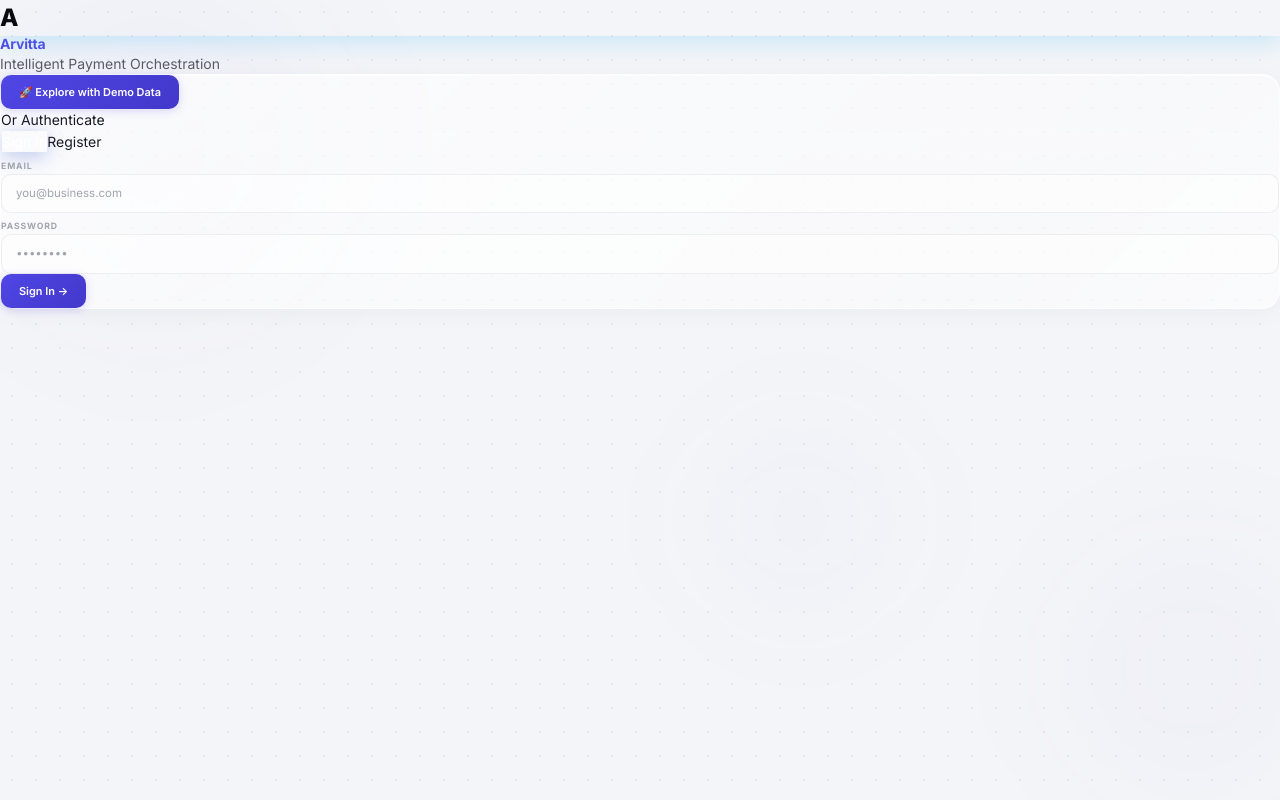
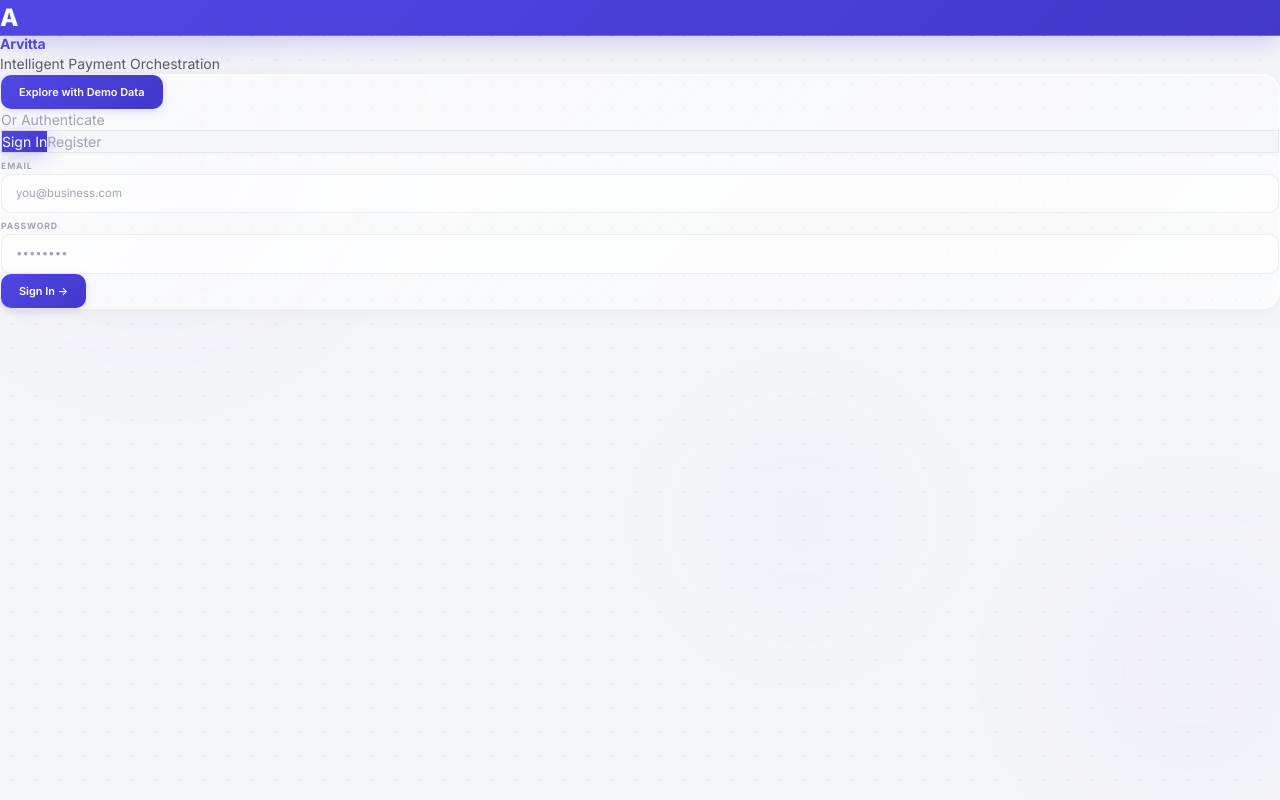
Before and after one commit to Rishabh01487/Project-Arvitta, a Next.js app: page / in a window 1280 px wide. Built offline with nearby package versions, Linux system fonts and the light colour scheme.

Commit message:
feat: redesign loading screen and auth page with glassmorphism

```diff
--- a/src/app/page.tsx
+++ b/src/app/page.tsx
@@ -10,12 +10,11 @@ export default function HomePage() {
   if (isLoading) {
     return (
       <div className="min-h-screen flex items-center justify-center" style={{ background: 'var(--color-av-bg)' }}>
-        <div className="bg-grid" />
         <div className="bg-orb-1" /><div className="bg-orb-2" />
         <div className="text-center float-in" style={{ position: 'relative', zIndex: 1 }}>
           <div className="w-12 h-12 mx-auto mb-4 rounded-2xl flex items-center justify-center levitate"
-            style={{ background: 'linear-gradient(135deg, var(--color-av-blue-light), var(--color-av-blue))', boxShadow: '0 6px 24px rgba(56,189,248,0.25)' }}>
-            <span style={{ fontSize: '22px', fontFamily: 'var(--font-display)', fontWeight: 800, color: '#090b11' }}>A</span>
+            style={{ background: 'linear-gradient(135deg, var(--color-av-accent), #4338ca)', boxShadow: '0 6px 24px rgba(79, 70, 229, 0.25)' }}>
+            <span style={{ fontSize: '22px', fontFamily: 'var(--font-display)', fontWeight: 800, color: '#fff' }}>A</span>
           </div>
           <h1 className="heading text-xl gradient-text">Arvitta</h1>
           <p className="body-text text-xs mt-1.5">Loading your workspace...</p>
@@ -47,47 +46,42 @@ function AuthPage() {
 
   return (
     <div className="min-h-screen flex items-center justify-center p-6 relative" style={{ background: 'var(--color-av-bg)' }}>
-      <div className="bg-grid" />
       <div className="bg-orb-1" /><div className="bg-orb-2" /><div className="bg-orb-3" />
 
       <div className="w-full max-w-[400px] relative z-10 float-in">
-        {/* Logo */}
         <div className="text-center mb-8">
           <div className="inline-flex items-center justify-center w-12 h-12 rounded-2xl mb-4 levitate"
-            style={{ background: 'linear-gradient(135deg, var(--color-av-blue-light), var(--color-av-blue))', boxShadow: '0 6px 24px rgba(56,189,248,0.25)' }}>
-            <span style={{ fontSize: '24px', fontFamily: 'var(--font-display)', fontWeight: 800, color: '#090b11' }}>A</span>
+            style={{ background: 'linear-gradient(135deg, var(--color-av-accent), #4338ca)', boxShadow: '0 6px 24px rgba(79, 70, 229, 0.25)' }}>
+            <span style={{ fontSize: '24px', fontFamily: 'var(--font-display)', fontWeight: 800, color: '#fff' }}>A</span>
           </div>
           <h1 className="heading text-3xl gradient-text">Arvitta</h1>
-          <p className="body-text text-xs mt-1.5 opacity-80" style={{ fontFamily: 'var(--font-display)' }}>
+          <p className="body-text text-xs mt-1.5">
             Intelligent Payment Orchestration
           </p>
         </div>
 
-        {/* Crystal glass auth card */}
         <div className="glass-crystal p-6 text-center">
-          {demoError && <div className="p-3 rounded-xl text-xs mb-3 font-semibold text-left" style={{ background: 'rgba(255,255,255,0.05)', color: 'var(--color-av-gray)', border: '1px solid rgba(255,255,255,0.1)' }}>{demoError}</div>}
+          {demoError && <div className="p-3 rounded-xl text-xs mb-3 font-semibold text-left" style={{ background: 'var(--color-av-danger-bg)', color: 'var(--color-av-danger)', border: '1px solid rgba(220, 38, 38, 0.15)' }}>{demoError}</div>}
 
-          {/* Quick Demo Button */}
-          <button type="button" onClick={handleDemo} className="av-btn av-btn-primary w-full py-3 mb-5 shine cursor-pointer" disabled={demoLoading}>
-            {demoLoading ? <><div className="spinner"></div> Seeding workspace...</> : '🚀 Explore with Demo Data'}
+          <button type="button" onClick={handleDemo} className="av-btn av-btn-primary w-full py-3 mb-5 shine" disabled={demoLoading}>
+            {demoLoading ? <><div className="spinner"></div> Seeding workspace...</> : 'Explore with Demo Data'}
           </button>
 
           <div className="flex items-center mb-5">
-            <div className="flex-1 h-[1px] bg-white/10" />
-            <span className="px-3 text-[10px] uppercase tracking-wider text-white/30 font-bold">Or Authenticate</span>
-            <div className="flex-1 h-[1px] bg-white/10" />
+            <div className="flex-1 h-[1px]" style={{ background: 'rgba(0,0,0,0.06)' }} />
+            <span className="px-3 text-[10px] uppercase tracking-wider font-bold" style={{ color: 'var(--color-av-text-muted)' }}>Or Authenticate</span>
+            <div className="flex-1 h-[1px]" style={{ background: 'rgba(0,0,0,0.06)' }} />
           </div>
 
-          {/* Tabs */}
-          <div className="flex mb-5 rounded-xl overflow-hidden" style={{ background: 'rgba(255,255,255,0.03)', border: '1px solid rgba(255,255,255,0.06)' }}>
+          <div className="flex mb-5 rounded-xl overflow-hidden" style={{ background: 'var(--color-av-bg)', border: '1px solid var(--color-av-glass-border)' }}>
             {[{ val: true, label: 'Sign In' }, { val: false, label: 'Register' }].map(t => (
               <button key={t.label} onClick={() => setIsLogin(t.val)}
-                className="flex-1 py-2.5 text-xs font-bold rounded-xl transition-all cursor-pointer"
+                className="flex-1 py-2.5 text-xs font-bold rounded-xl transition-all"
                 style={{
                   fontFamily: 'var(--font-body)',
-                  background: isLogin === t.val ? 'linear-gradient(135deg, var(--color-av-blue), var(--color-av-blue-deep))' : 'transparent',
-                  color: isLogin === t.val ? '#fff' : 'var(--color-av-gray-dim)',
-                  boxShadow: isLogin === t.val ? '0 4px 20px rgba(35,77,194,0.3)' : 'none',
+                  background: isLogin === t.val ? 'linear-gradient(135deg, var(--color-av-accent), #4338ca)' : 'transparent',
+                  color: isLogin === t.val ? '#fff' : 'var(--color-av-text-muted)',
+                  boxShadow: isLogin === t.val ? '0 4px 20px rgba(79, 70, 229, 0.3)' : 'none',
                 }}>{t.label}</button>
             ))}
           </div>
@@ -115,11 +109,11 @@ function LoginForm() {
 
   return (
     <form onSubmit={handleSubmit} className="flex flex-col gap-4 text-left">
-      {error && <div className="p-2.5 rounded-xl text-xs font-semibold" style={{ background: 'rgba(255,255,255,0.05)', color: 'var(--color-av-gray)', border: '1px solid rgba(255,255,255,0.1)' }}>{error}</div>}
+      {error && <div className="p-2.5 rounded-xl text-xs font-semibold" style={{ background: 'var(--color-av-danger-bg)', color: 'var(--color-av-danger)', border: '1px solid rgba(220, 38, 38, 0.15)' }}>{error}</div>}
       <div><label className="label block mb-1.5">Email</label><input type="email" className="av-input py-2 px-3 text-xs" placeholder="you@business.com" value={email} onChange={e => setEmail(e.target.value)} required /></div>
       <div><label className="label block mb-1.5">Password</label><input type="password" className="av-input py-2 px-3 text-xs" placeholder="••••••••" value={password} onChange={e => setPassword(e.target.value)} required /></div>
       <button type="submit" className="av-btn av-btn-primary w-full py-2.5 mt-0.5" disabled={loading}>
-        {loading ? <><div className="spinner"></div> Signing in...</> : 'Sign In →'}
+        {loading ? <><div className="spinner"></div> Signing in...</> : 'Sign In \u2192'}
       </button>
     </form>
   )
@@ -143,7 +137,7 @@ function RegisterForm({ onSwitch }: { onSwitch: () => void }) {
 
   return (
     <form onSubmit={handleSubmit} className="flex flex-col gap-3.5 text-left">
-      {error && <div className="p-2.5 rounded-xl text-xs font-semibold" style={{ background: 'rgba(255,255,255,0.05)', color: 'var(--color-av-gray)', border: '1px solid rgba(255,255,255,0.1)' }}>{error}</div>}
+      {error && <div className="p-2.5 rounded-xl text-xs font-semibold" style={{ background: 'var(--color-av-danger-bg)', color: 'var(--color-av-danger)', border: '1px solid rgba(220, 38, 38, 0.15)' }}>{error}</div>}
       <div className="grid grid-cols-2 gap-2.5">
         <div><label className="label block mb-1">Business Name</label><input className="av-input py-1.5 px-2.5 text-xs" placeholder="Agri Fresh Foods" value={form.name} onChange={e => set('name', e.target.value)} required /></div>
         <div><label className="label block mb-1">Owner</label><input className="av-input py-1.5 px-2.5 text-xs" placeholder="Rajesh Kumar" value={form.ownerName} onChange={e => set('ownerName', e.target.value)} required /></div>
@@ -159,10 +153,10 @@ function RegisterForm({ onSwitch }: { onSwitch: () => void }) {
         <div><label className="label block mb-1">GSTIN</label><input className="av-input py-1.5 px-2.5 text-xs" placeholder="Optional" value={form.gstin} onChange={e => set('gstin', e.target.value)} /></div>
       </div>
       <button type="submit" className="av-btn av-btn-primary w-full py-2.5 mt-1" disabled={loading}>
-        {loading ? <><div className="spinner"></div> Creating...</> : 'Create Account →'}
+        {loading ? <><div className="spinner"></div> Creating...</> : 'Create Account \u2192'}
       </button>
-      <p className="text-center text-xs mt-1" style={{ color: 'var(--color-av-gray-dim)' }}>
-        Already have an account? <button type="button" onClick={onSwitch} style={{ color: 'var(--color-av-blue-light)', fontWeight: 700 }}>Sign In</button>
+      <p className="text-center text-xs mt-1" style={{ color: 'var(--color-av-text-secondary)' }}>
+        Already have an account? <button type="button" onClick={onSwitch} style={{ color: 'var(--color-av-accent)', fontWeight: 700 }}>Sign In</button>
       </p>
     </form>
   )
```
